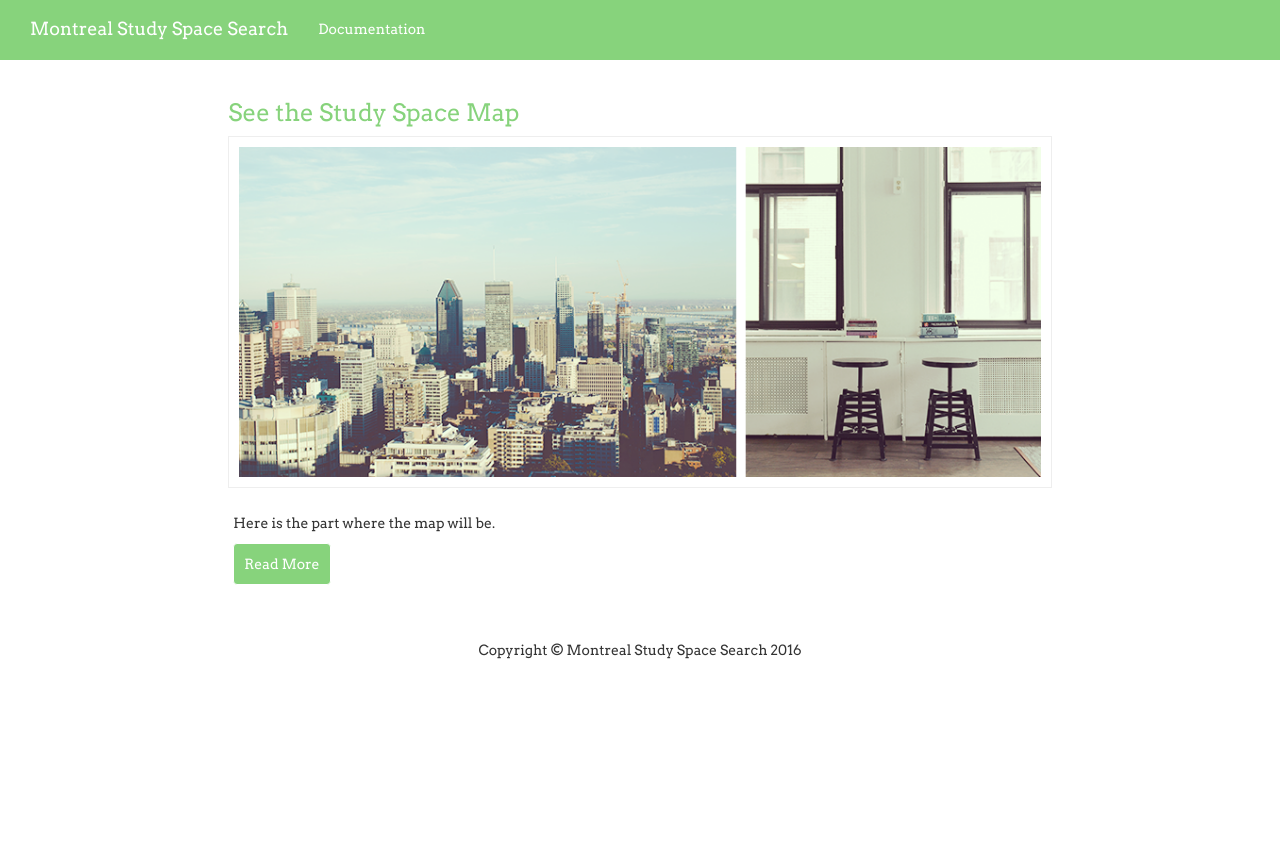
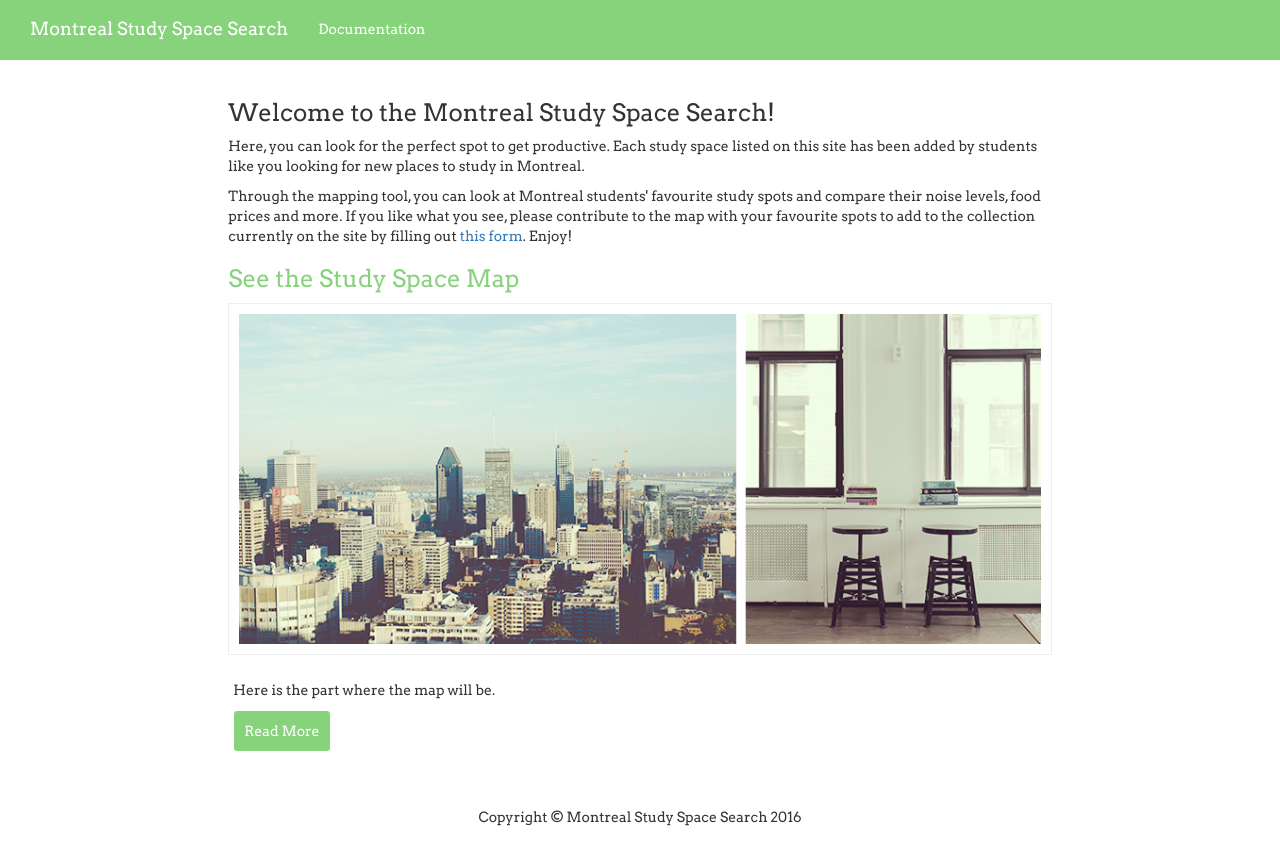
Before and after one commit to GEOG-84-Geodudes/A3, a Jekyll site: the page built from index.html, in a window 1280 px wide. Shown: the top 865 px of the page. Built offline with Jekyll 4.4.1, drawn with Linux system fonts in a browser that asks for light colours; nearby versions of some CDN libraries.

Commit message:
Update index.html

```diff
--- a/index.html
+++ b/index.html
@@ -3,6 +3,9 @@ layout: default
 index: true
 ---
 <div class="col-sm-8 col-sm-offset-2">
+    <h3>Welcome to the Montreal Study Space Search!</h3>
+    <p>Here, you can look for the perfect spot to get productive. Each study space listed on this site has been added by students like you looking for new places to study in Montreal.</p>
+    <p>Through the mapping tool, you can look at Montreal students' favourite study spots and compare their noise levels, food prices and more. If you like what you see, please contribute to the map with your favourite spots to add to the collection currently on the site by filling out <a href="https://docs.google.com/forms/d/e/1FAIpQLScLUYIWn_pTYCawtaXYZ5inQhyldUd06R3_s95ZfxffDZWqpQ/viewform?usp=sf_link" >this form</a>. Enjoy!</p>
     {% for post in site.posts %}
     <div class="post-meta">
         <h3><a href="{{ post.url | prepend: site.baseurl }}">See the {{ post.title }}</a></h3>
```
